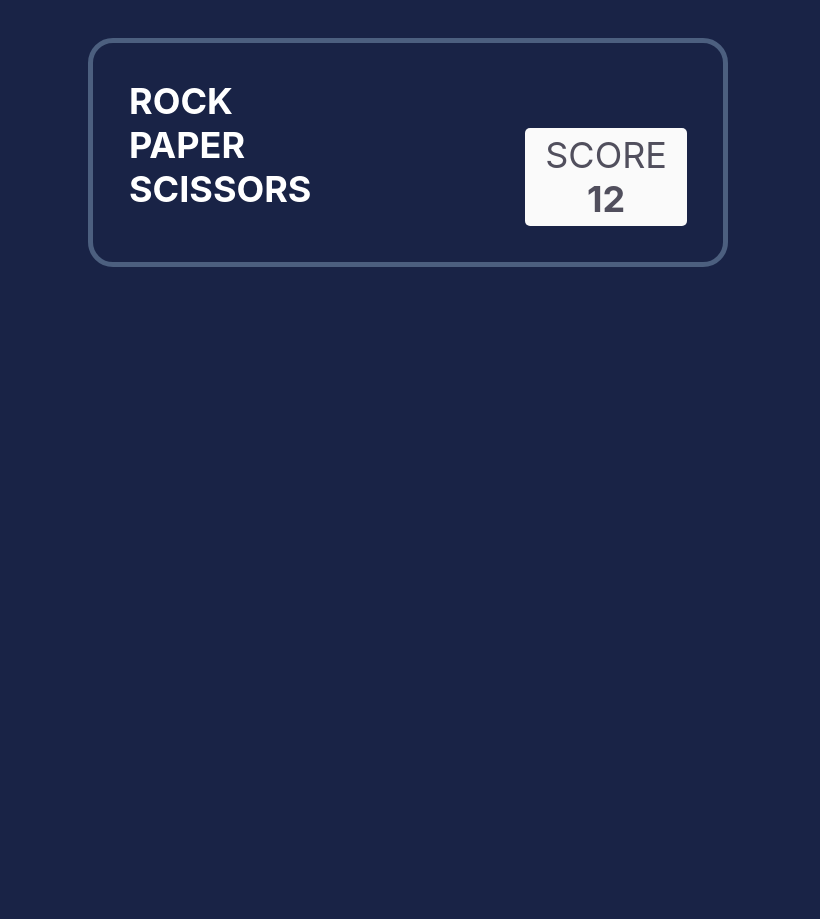
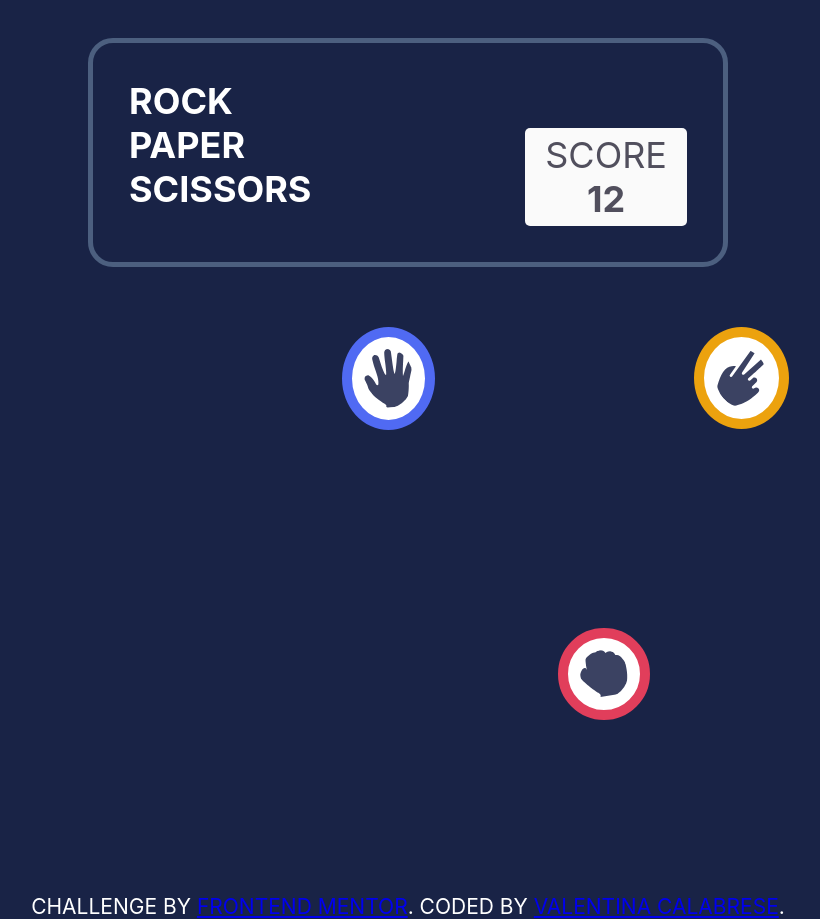
Before and after one commit to vale-c/rock-paper-scissors, a website: page index.html in a window 1280 px wide. Shown: the whole page, without its empty margins (232-1052 px from the left). Before the commit the page ends 800 px from the top, so only its background shows below. Drawn offline with Linux system fonts and the light colour scheme.

Commit message:
latest changes positioning of rock paper scissors

```diff
--- a/index.html
+++ b/index.html
@@ -25,7 +25,6 @@
 <body>
 
 <div class="box">
-
   <div class="rock">ROCK</div>
   <div class="paper">PAPER</div>
   <div class="scissors">SCISSORS</div>
@@ -34,15 +33,29 @@
     <div class="score-title">SCORE</div>
     <div class="score">12</div>
   </div>
-
 </div>
 
 
-  <!-- <div class="attribution">
+<div class="buttons">
+  <div class="paper-btn">
+    <img class="icon-paper" src="./images/icon-paper.svg" alt="icon-paper">
+  </div>
+  <div class="scissors-btn">
+    <img class="icon-scissors" src="./images/icon-scissors.svg" alt="icon-scissors">
+  </div>
+  <div class="rock-btn">
+    <img class="icon-rock" src="./images/icon-rock.svg" alt="icon-rock">
+  </div>
+</div>
+
+  <div class="attribution">
     Challenge by <a href="https://www.frontendmentor.io?ref=challenge" target="_blank">Frontend Mentor</a>.
     Coded by <a href="https://valentinacalabrese.com" target="_blank">Valentina Calabrese</a>.
-  </div> -->
+  </div>
+
+
 </body>
 
 
+
 </html>
--- a/scss/styles.scss
+++ b/scss/styles.scss
@@ -13,14 +13,16 @@ $blue-border: #4C5F7F;
 $card-score-bg: #FAFAFA;
 $score-text: #514F5D;
 
-html, body {
+$font: -apple-system, BlinkMacSystemFont, 'Segoe UI', Roboto, Oxygen, Ubuntu, Cantarell, 'Open Sans', 'Helvetica Neue', sans-serif;
+
+html,
+body {
+  background-color:  $blue-bg;
+  color: $white;
+  font-size: 1.5rem;
+  font-family: $font;
   margin: 0 auto;
-  width: 100%;
-  background-color:  $blue-bg;
-  font-size: 1.5rem;
-  font-family: -apple-system, BlinkMacSystemFont, 'Segoe UI', Roboto, Oxygen, Ubuntu, Cantarell, 'Open Sans', 'Helvetica Neue', sans-serif;
   text-transform: uppercase;
-  color: $white;
 }
 
 .box {
@@ -36,7 +38,6 @@ html, body {
       flex-grow: 1;
       display: flex;
       align-items:center;
-
       font-weight: 700;
     }
 
@@ -58,15 +59,47 @@ html, body {
   }
 }
 
+.buttons {
+  display: grid;
+  justify-items: center;
+  grid-template-columns: repeat(2, 0.2fr);
+  grid-template-rows: 100%;
+  margin-left: 14rem;
+  .paper-btn {
+    padding: 10px;
+    .icon-paper {
+      border-radius: 50%;
+      background-color: $white;
+      border: 10px solid $blue;
+      margin: 0.5rem;
+      padding: 0.5rem;
+    }
+  }
+  .rock-btn {
+    padding: 10px;
+    margin-left: 18rem;
+    .icon-rock{
+      border-radius: 50%;
+      background-color: $white;
+      border: 10px solid $red;
+      margin: 0.5rem;
+      padding: 0.5rem;
+    }
+  }
+  .scissors-btn {
+      padding: 10px;
+    .icon-scissors {
+      border-radius: 50%;
+      background-color: $white;
+      border: 10px solid $yellow;
+      margin: 0.5rem;
+      padding: 0.5rem;
+    }
+  }
+}
 
-
-
-
-
-
-
-
-
-
-// .attribution { font-size: 12px; text-align: center; }
-// .attribution a { color: $white; }
+.attribution {
+  font-size: .875rem;
+  margin-top: 12rem;
+  text-align: center;
+}
```
Also changed, not shown: css/styles.css. Lines whose indentation alone changed are shown as unchanged.
